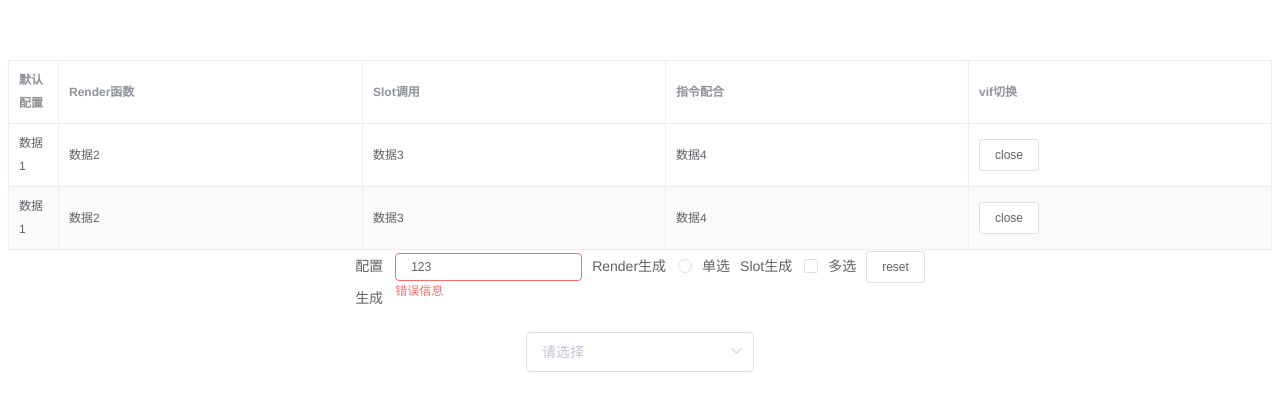
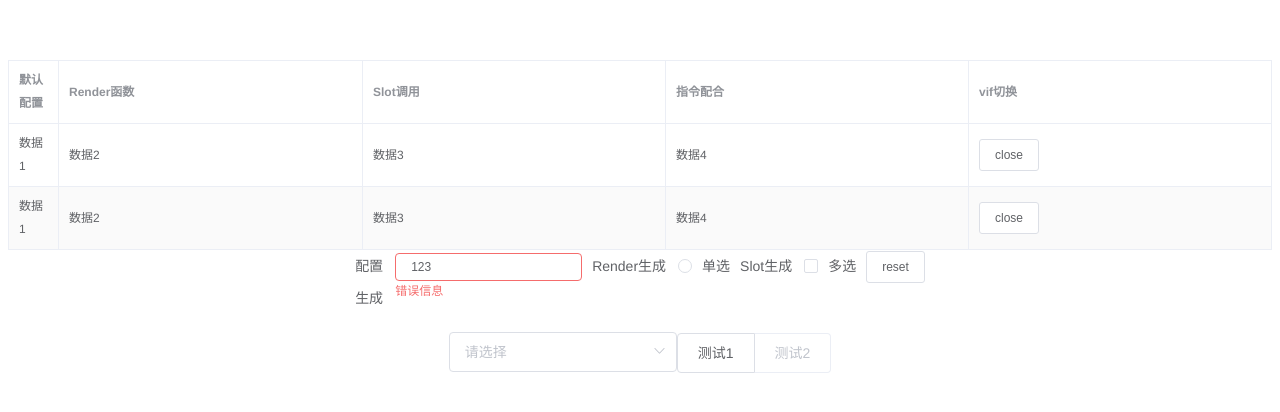
Before and after one commit to preflower/easy-element, a Vue app: page / in a window 1280 px wide. Shown: the top 412 px of the page. Built offline with nearby package versions, Linux system fonts and the light colour scheme.

Commit message:
feat: add `i-radio` component

```diff
--- a/packages/index.js
+++ b/packages/index.js
@@ -1,11 +1,13 @@
 import Form from '../packages/form'
 import Table from '../packages/table'
 import Select from '../packages/select'
+import Radio from '../packages/radio'
 
 const components = [
   Form,
   Table,
-  Select
+  Select,
+  Radio
 ]
 
 const install = function (Vue, options = {}) {
@@ -16,7 +18,8 @@ const install = function (Vue, options = {}) {
   Vue.prototype.$EASYELEMENT = {
     table: options.table || {},
     form: options.form || {},
-    select: options.select || {}
+    select: options.select || {},
+    radio: options.radio || {}
   }
 }
 
--- /dev/null
+++ b/packages/radio/index.vue
@@ -0,0 +1,87 @@
+<template>
+  <el-radio-group
+    v-model="selected"
+    v-bind="$attrs"
+    v-on="$listeners"
+  >
+    <component
+      :is="button ? 'el-radio-button' : 'el-radio'"
+      v-for="item of data"
+      :key="item[radioOption['value']]"
+      :label="item[radioOption['value']]"
+      :disabled="disabled(item)"
+      :border="border"
+    >
+      {{ item[radioOption['label']] }}
+    </component>
+  </el-radio-group>
+</template>
+
+<script>
+/**
+ * <Radio></Radio>
+ * Attributes:
+ *  data  => 显示的数据
+ *  option => 数据的属性名，默认值: { label, value, disabled }
+ *  border => 是否显示边框
+ * Events:
+ *  disabled-method => disabled的计算方法
+ */
+export default {
+  name: 'IRadio',
+  props: {
+    value: {
+      type: [String, Number],
+      default: undefined
+    },
+    data: {
+      type: Array,
+      default: () => []
+    },
+    option: {
+      type: Object,
+      default: undefined
+    },
+    border: Boolean,
+    button: Boolean,
+    disabledMethod: {
+      type: Function,
+      default: undefined,
+      required: false
+    }
+  },
+  data () {
+    return {
+      selected: this.value
+    }
+  },
+  computed: {
+    radioOption () {
+      return (
+        this.option ||
+        (this.$EASYELEMENT?.select || {}).option ||
+        {
+          label: 'label',
+          value: 'value',
+          disabled: 'disabled'
+        }
+      )
+    }
+  },
+  watch: {
+    value (val) {
+      this.selected = val
+    },
+    selected (val) {
+      this.$emit('change', val)
+    }
+  },
+  methods: {
+    disabled (item) {
+      if (item[this.radioOption.disabled]) return item[this.radioOption.disabled]
+      if (this.disabledMethod) return this.disabledMethod(item)
+      return false
+    }
+  }
+}
+</script>
--- a/src/App.vue
+++ b/src/App.vue
@@ -28,8 +28,16 @@
     </i-form>
     <i-select
       :data="select.data"
-      :props="{ label: 'l', value: 'v' }"
+      :option="{ label: 'l', value: 'v' }"
       size="large"
+      :disabled-method="disabled"
+    />
+    <i-radio
+      v-model="selected"
+      :data="data"
+      size="large"
+      button
+      :option="{label: 'l', value: 'v'}"
       :disabled-method="disabled"
     />
   </div>
@@ -135,7 +143,17 @@ export default {
             v: 'test2'
           }
         ]
-      }
+      },
+      selected: null,
+      data: [
+        {
+          l: '测试1',
+          v: 'test1'
+        }, {
+          l: '测试2',
+          v: 'test2'
+        }
+      ]
     }
   },
   watch: {
@@ -144,14 +162,14 @@ export default {
     }
   },
   methods: {
+    disabled (item) {
+      return item.v === 'test2'
+    },
     onReset () {
       this.$refs.form.resetFields()
     },
     test (row, column, cell, event) {
       console.log(row, column, cell, event)
-    },
-    disabled (item) {
-      return item.v === 'test2'
     }
   }
 }
```
Also changed, not shown: 3 other files (tests, documents, lock files or other folders).
